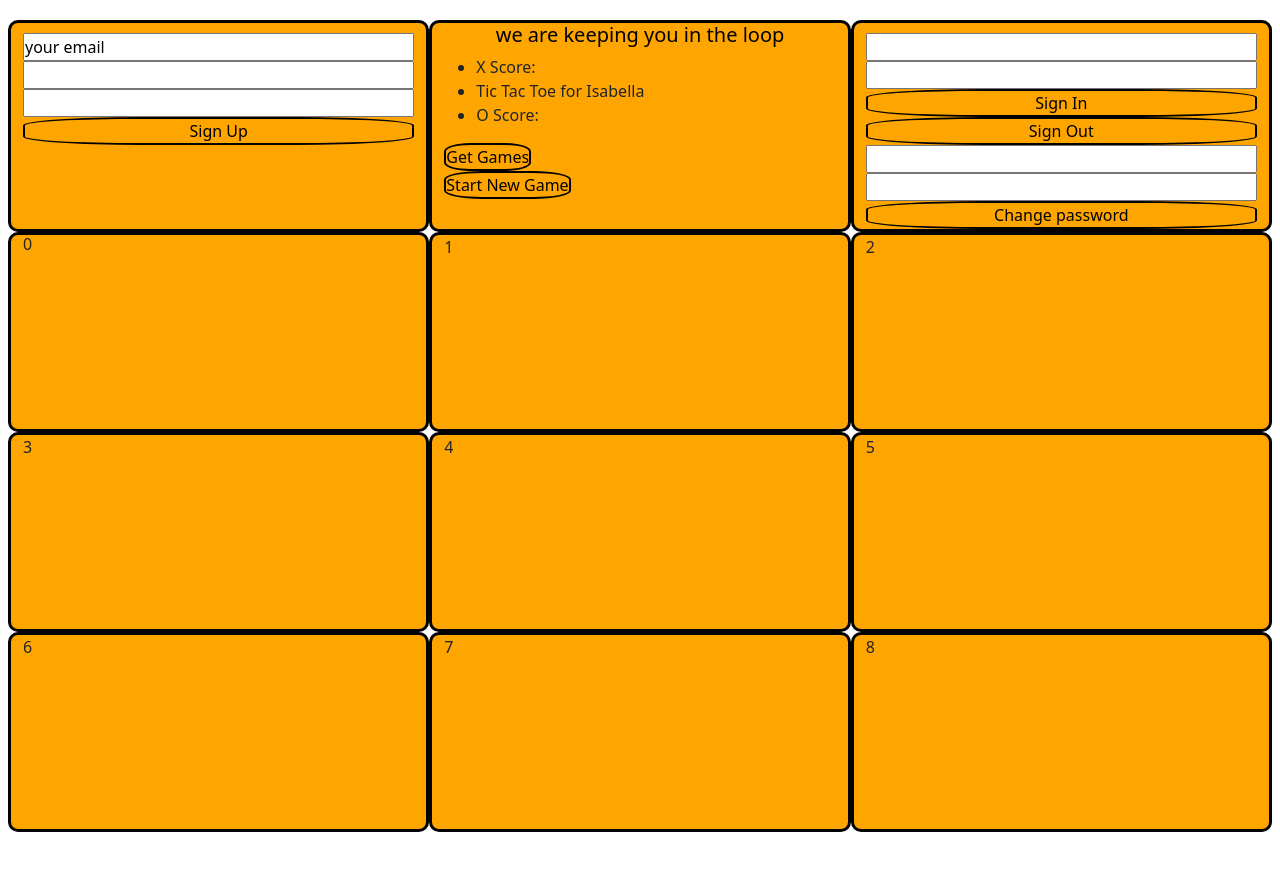
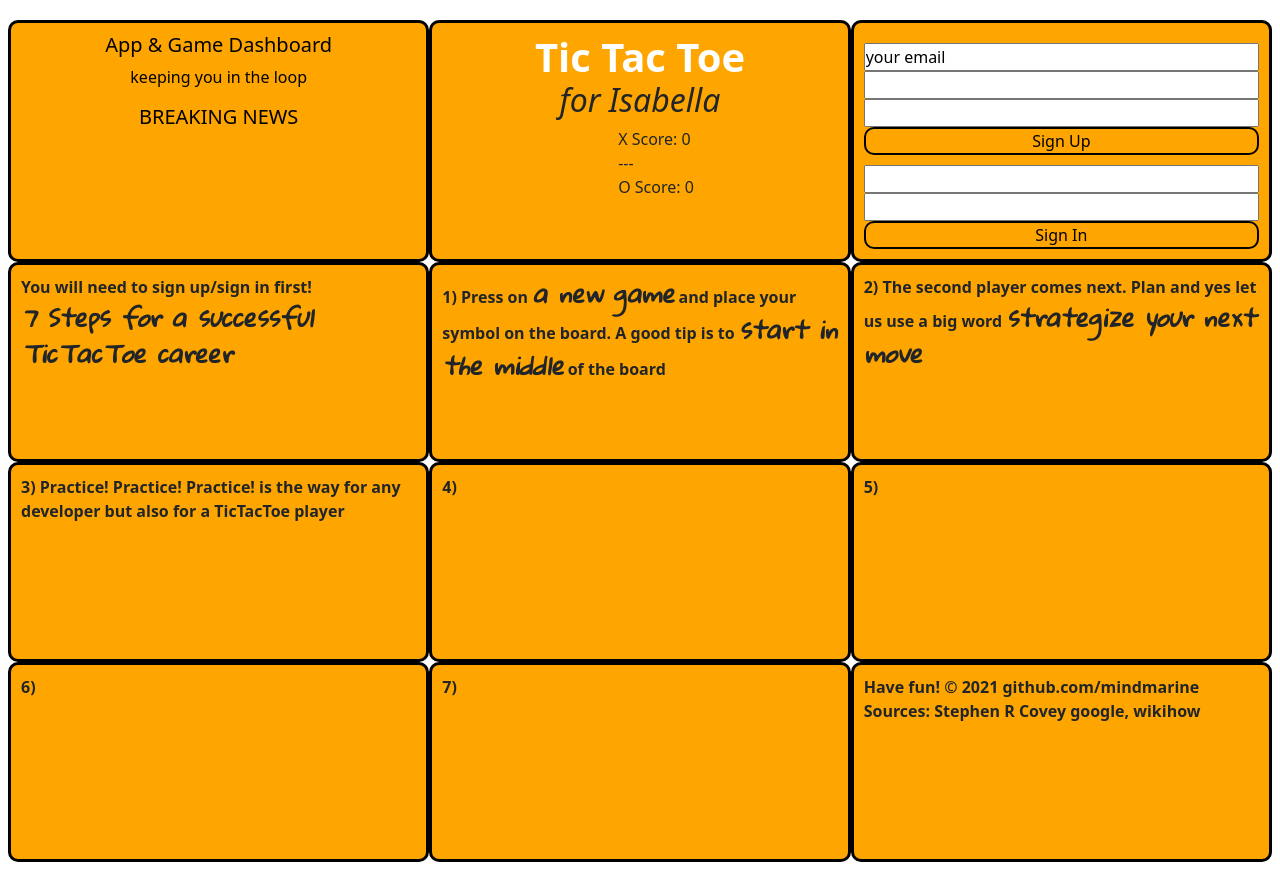
Before and after one commit to mindmarine/tictactoe-isabella, a website built with webpack: page index.html in a window 1280 px wide. Before the commit the page ends 852 px from the top, so only its background shows below. Built offline with nearby package versions, Linux system fonts and the light colour scheme.

Commit message:
OK game logic + OK UX

```diff
--- a/app/app.js
+++ b/app/app.js
@@ -11,6 +11,25 @@
 
 const authEvents = require('./auth/events.js')
 // const gameEvents = require('./game/events.js')
+
+const gameTips = function () {
+  const tips = [
+    'You will need to sign up/sign in first!<br> <span>7 Steps for a successful TicTacToe career</span>',
+    '1) Press on <span>a new game</span> and place your symbol on the board. A good tip is to <span>start in the middle</span> of the board',
+    '2) The second player comes next. Plan  and yes let us use a big word <span>strategize your next move</span>',
+    '3) Practice! Practice! Practice! is the way for any developer but also for a TicTacToe player',
+    '4) ',
+    '5) ',
+    '6) ',
+    '7) ',
+    'Have fun! © 2021 github.com/mindmarine <br> Sources: Stephen R Covey google, wikihow'
+  ]
+  for (let tip = 0; tip < 9; tip++) {
+    $(`[data-cell-index=${tip}]`).html(`<p class="tips">${tips[tip]}</p>`)
+  }
+}
+
+gameTips()
 
 $(() => {
   $('#sign-up').on('submit', authEvents.onSignUp)
--- a/app/auth/events.js
+++ b/app/auth/events.js
@@ -179,6 +179,8 @@ const storeGameUpdate = function () {
   store.gameStatus = `Player ${store.move} is the winner`
   store.gameOnOff = !store.gameOnOff
   store[`game${store.move}Wins`] += 1
+  store.gamesPlayed += 1 // increase the number of games played
+  store.currentPlayer = store.players[store.gamesPlayed % 2] // switch starting player for next game
 }
 
 // Exports from events.js
--- a/app/auth/ui.js
+++ b/app/auth/ui.js
@@ -23,6 +23,11 @@ const onSignInSuccess = function (response) {
   $('#status').text('Thank you for signing in', response.user.email)
   // console.log(response)
   store.token = response.user.token
+  store.gamesPlayed = 0
+  store.players = ['X', 'O']
+  store.currentPlayer = store.players[0]
+  store.gameXWins = 0
+  store.gameOWins = 0
   $('sign-in').trigger('reset')
   $('#sign-in').hide()
   $('#sign-up').hide()
@@ -65,14 +70,10 @@ const onCreateGameSuccess = function (response) {
   // console.log(response.game._id)
   store.gameId = response.game._id
   store.gameProgress = [0, 0, 0, 0, 0, 0, 0, 0, 0]
-  store.players = ['X', 'O']
-  store.currentPlayer = ''
   store.boardCell = ''
   store.gameMoves = 0
   store.gameStatus = 'Tie'
   store.gameOnOff = true
-  store.gameXWins = 0
-  store.gameOWins = 0
   // console.log(store.token, store.gameID)
 }
 
@@ -85,7 +86,7 @@ const onGetGamesSuccess = function (response) {
 }
 
 const onGetGamesFailure = function (response) {
-  $('#status').text('We could not get the lis tof games. Please try again')
+  $('#status').text('We could not get the list of games. Please try again')
 }
 
 const onBoardMoveSuccess = function () {
@@ -104,6 +105,13 @@ const onBoardMoveSuccess = function () {
   if (!store.gameOnOff) {
     $('#status').text(store.gameStatus)
   }
+  $('.score').html(`
+    <ul>
+      <li id="x-player">X Score: ${store.gameXWins}</li>
+      <li> --- </li>
+      <li id="o-player">O Score: ${store.gameOWins}</li>
+    </ul>
+  `)
 }
 
 const onBoardMoveFailure = function () {
--- a/app/styles/index.scss
+++ b/app/styles/index.scss
@@ -1,4 +1,6 @@
 @import '~bootstrap/scss/bootstrap';
+@import url('https://fonts.googleapis.com/css2?family=Gloria+Hallelujah&display=swap');
+
 
 * {
     margin: 0;
@@ -33,6 +35,7 @@
   border: solid black;
   border-radius: 10px;
   min-height: 200px;
+  padding: 10px;
   // min-height: calc(100%vh/4);
   // max-width: 200px;
   // min-width: 200px;
@@ -81,33 +84,68 @@
 .nav-button {
   background-color: orange;
   border: 2px solid black;
-  border-radius: 30%;
-  min-height: 20px;
+  border-radius: 10px;
+  min-height: 18px;
+  min-width: 100%
   // font-size: calc(100%/2*3);
 }
 
 h1 {
-  background-color: black;
+  background-color: transparent;
   max-width: 100%;
   text-align: center;
-  color: orange;
+  color: rgb(255, 255, 255);
   margin: 0;
+  font-weight: bolder;
+}
+
+h2 {
+  background-color: transparent;
+  max-width: 100%;
+  text-align: center;
+  font-style: italic;
+}
+.tips {
+  font-weight: bold;
+
+}
+
+span {
+  font-size: 150%;
+  font-style: italic;
+  font-family: 'Gloria Hallelujah', 'Franklin Gothic Medium', 'Arial Narrow', Arial, sans-serif
+}
+
+.score {
+  display: flex;
+  flex-direction: row;
+  align-content: center;
+}
+
+ul {
+  list-style-type: none;
+
+  margin: auto;
+}
+
+li {
+  align-content: space-between;
 }
 
 #sign-out {
-  // display: none;
+  display: none;
 }
 
 #change-password{
-  // display: none;
+  display: none;
 }
 
 #create-game {
-  // display: none;
+  display: none;
 }
 
 #get-games {
-  // display: none;
+  display: none;
 }
 
 .form-label {
--- a/index.html
+++ b/index.html
@@ -22,29 +22,24 @@
     <div class="row board-row">
 
       <div class="col-4 square">
-        <!-- Sign Up -->
-        <!-- <h3>Sign Up</h3> -->
-        <form id="sign-up">
-          <!-- <label class="form-label">your username</label> -->
-          <input name="credentials[email]" type="text" value="your email" autocomplete="off">
-          <input name="credentials[password]" type="password" autocomplete="off">
-          <input name="credentials[password_confirmation]" type="password" autocomplete="off">
-          <input type="submit" value="Sign Up" class="nav-button">
-        </form>
+        <div class="dashboard">
+          <h5>App & Game Dashboard</h5>
+          <p class="kepp-loop">keeping you in the loop</p>
+          <h5 class="breaking news">BREAKING NEWS</h5>
+          <h2 id="status"></h2>
+        </div>
       </div>
 
       <div class="col-4 square">
-        <div class="dashboard">
-          <h5>we are keeping you in the loop</h5>
-          <h2 id="status"></h2>
-        </div>
+        <h1>Tic Tac Toe</h1>
+        <h2>for Isabella</h2>
 
         <!-- Game Title -->
-        <div class="top">
+        <div class="score">
           <ul>
-            <li id="x-player">X Score: </li>
-            <li>Tic Tac Toe for Isabella</li>
-            <li id="o-playet">O Score: </li>
+            <li id="x-player">X Score: 0</li>
+            <li> --- </li>
+            <li id="o-player">O Score: 0</li>
           </ul>
         </div>
 
@@ -61,6 +56,16 @@
       </div>
 
       <div class="col-4 square">
+        <!-- Sign Up -->
+        <!-- <h3>Sign Up</h3> -->
+        <form id="sign-up">
+          <!-- <label class="form-label">your username</label> -->
+          <input name="credentials[email]" type="text" value="your email" autocomplete="off">
+          <input name="credentials[password]" type="password" autocomplete="off">
+          <input name="credentials[password_confirmation]" type="password" autocomplete="off">
+          <input type="submit" value="Sign Up" class="nav-button">
+        </form>
+
         <!-- Sign In -->
         <!-- <h3>Sign In</h3> -->
         <form id="sign-in">
```
